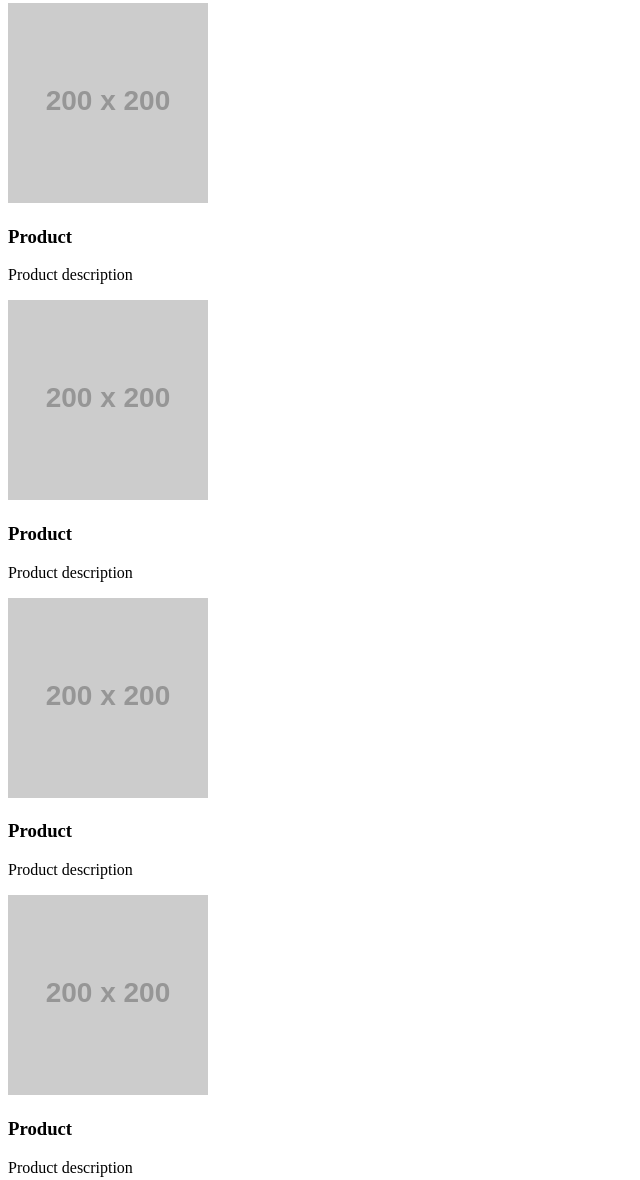
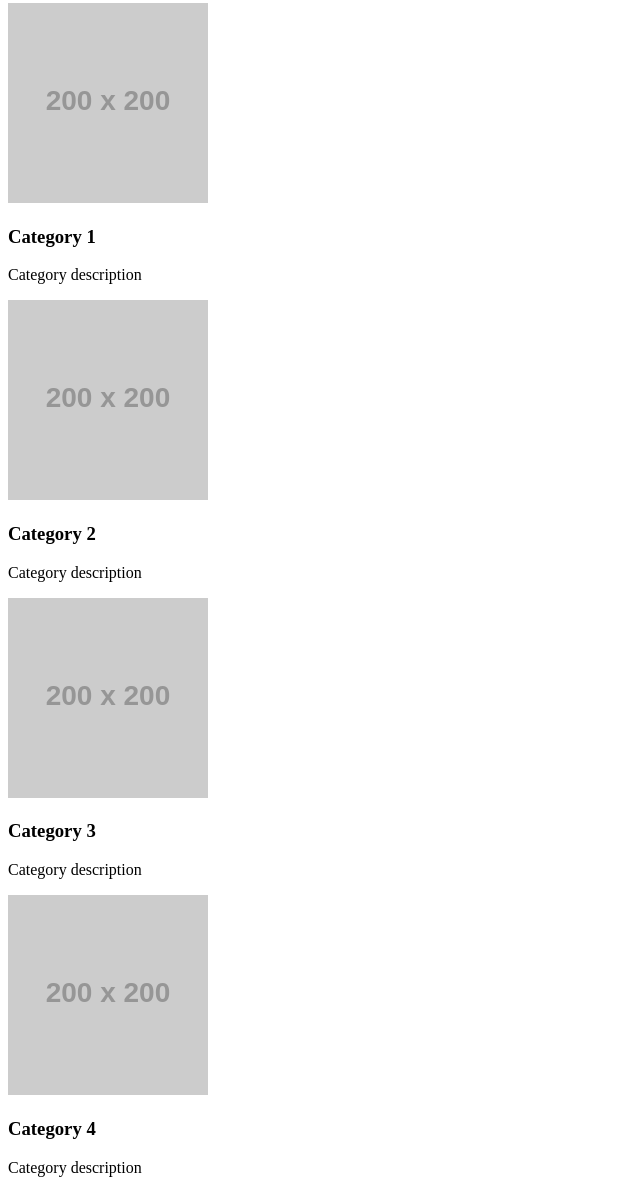
Before and after one commit to williamthorsen/theme-park, a website: page public/shop/index.html in a window 1280 px wide. Shown: the part 177-1357 px from the top of the page, without its empty margins (0-640 px from the left). Drawn offline with Linux system fonts and the light colour scheme; placeholder pictures from the web are drawn by us.

Commit message:
fix: Categories are labeled as products

```diff
--- a/public/shop/index.html
+++ b/public/shop/index.html
@@ -3,7 +3,7 @@
   <head>
     <meta charset="UTF-8">
     <meta name="viewport" content="width=device-width, initial-scale=1.0">
-    <title>Chocolate Shop</title>
+    <title>Candyland Shop</title>
     <!-- Link to stylesheets  -->
     <link rel="icon" href="/favicon.ico" type="image/x-icon">
     <link rel="stylesheet" href="/css/style.css">
@@ -37,24 +37,24 @@
 
       <section id="categories">
         <div>
-          <img src="https://via.placeholder.com/200x200.png" alt="Placeholder for product image">
-          <h3>Product</h3>
-          <p>Product description</p>
-        </div>
-        <div>
-          <img src="https://via.placeholder.com/200x200.png" alt="Placeholder for product image">
-          <h3>Product</h3>
-          <p>Product description</p>
-        </div>
-        <div>
-          <img src="https://via.placeholder.com/200x200.png" alt="Placeholder for product image">
-          <h3>Product</h3>
-          <p>Product description</p>
+          <img src="https://via.placeholder.com/200x200.png" alt="Placeholder for category image">
+          <h3>Category 1</h3>
+          <p>Category description</p>
         </div>
         <div>
           <img src="https://via.placeholder.com/200x200.png" alt="Placeholder for category image">
-          <h3>Product</h3>
-          <p>Product description</p>
+          <h3>Category 2</h3>
+          <p>Category description</p>
+        </div>
+        <div>
+          <img src="https://via.placeholder.com/200x200.png" alt="Placeholder for category image">
+          <h3>Category 3</h3>
+          <p>Category description</p>
+        </div>
+        <div>
+          <img src="https://via.placeholder.com/200x200.png" alt="Placeholder for category image">
+          <h3>Category 4</h3>
+          <p>Category description</p>
         </div>
       </section>
 
```
